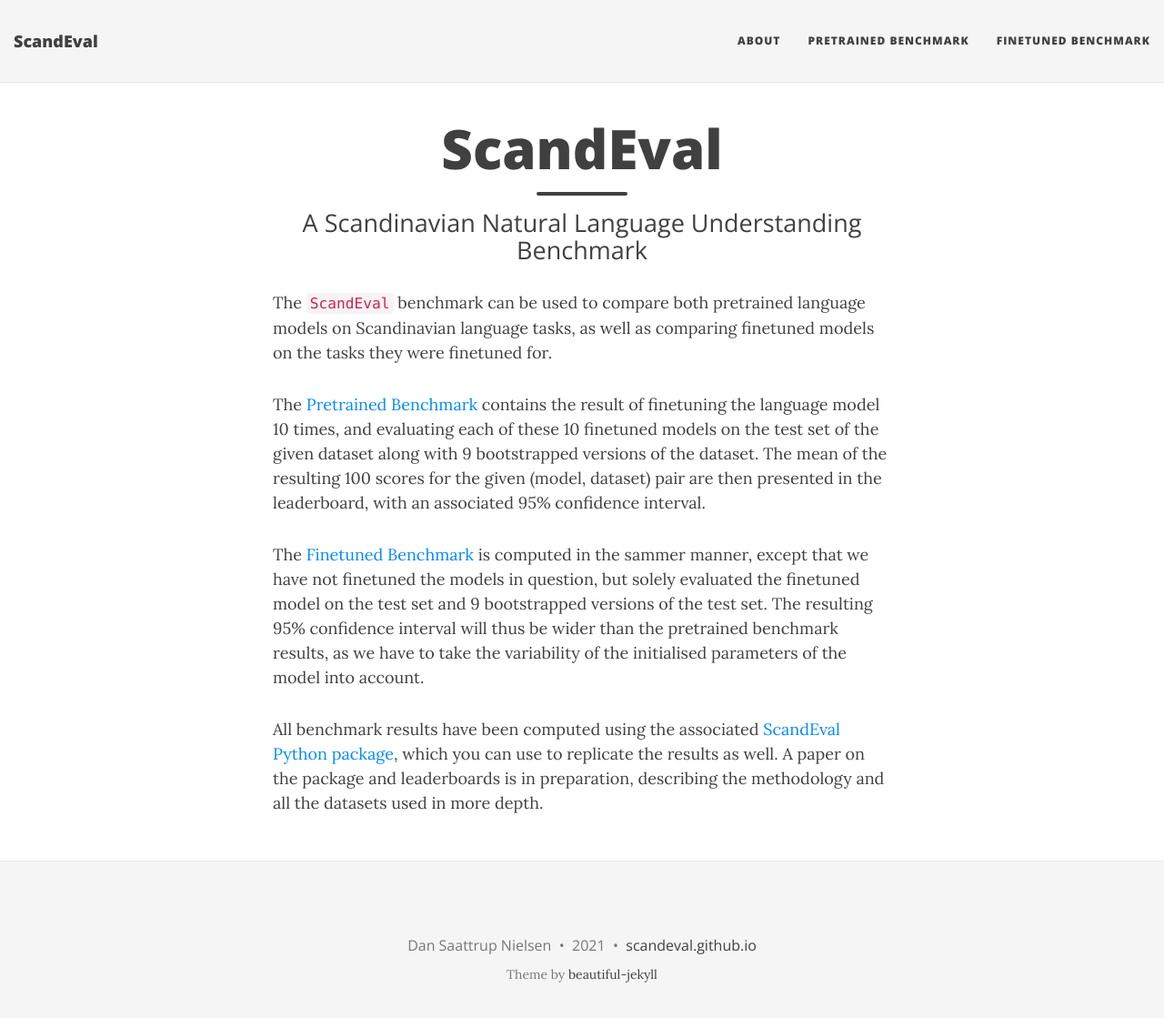
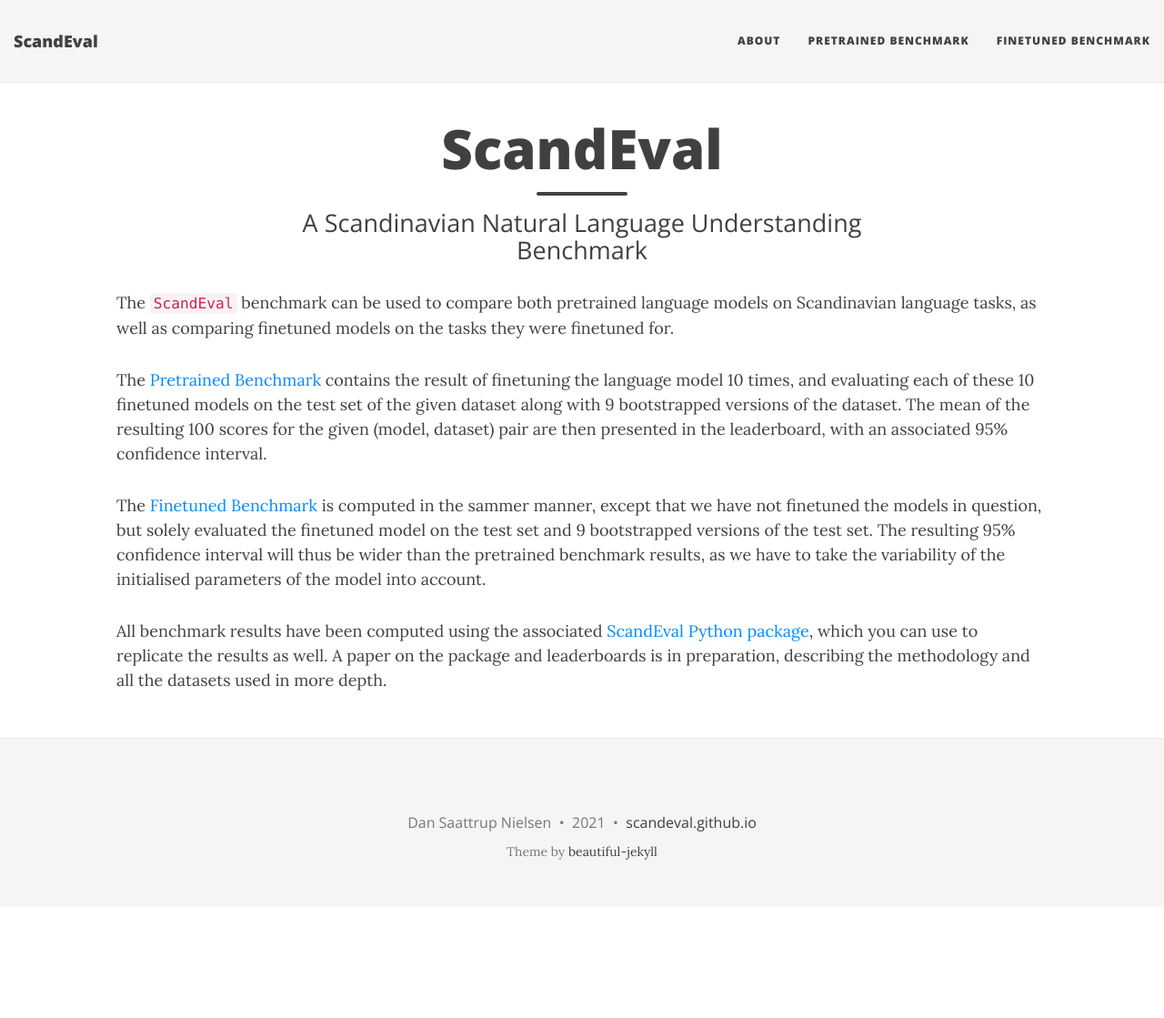
Before and after one commit to ScandEval/scandeval.github.io, a Jekyll site: the page built from index.md, in a window 1280 px wide and 1132 px high. Shown: the top 1119 px of the window at 91% size. Built offline with Jekyll 4.4.1, drawn with Linux system fonts in a browser that asks for light colours; nearby versions of some CDN libraries; a script that is not in the unit is left out.

Commit message:
fix: Make margins relative

```diff
--- a/css/main.css
+++ b/css/main.css
@@ -789,6 +789,6 @@
 }
 
 #frontpage-content {
-    margin-left: 300px;
-    margin-right: 300px;
+    margin-left: 10%;
+    margin-right: 10%;
 }
```
